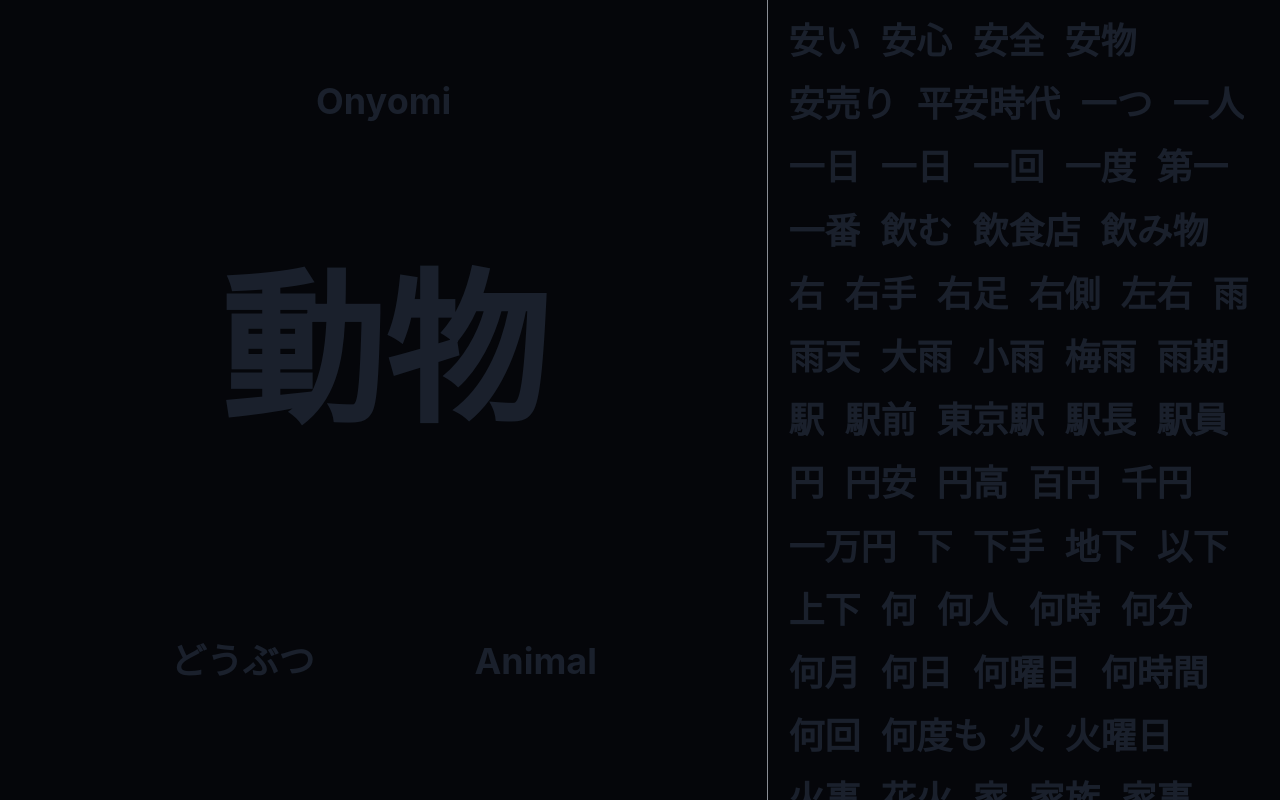
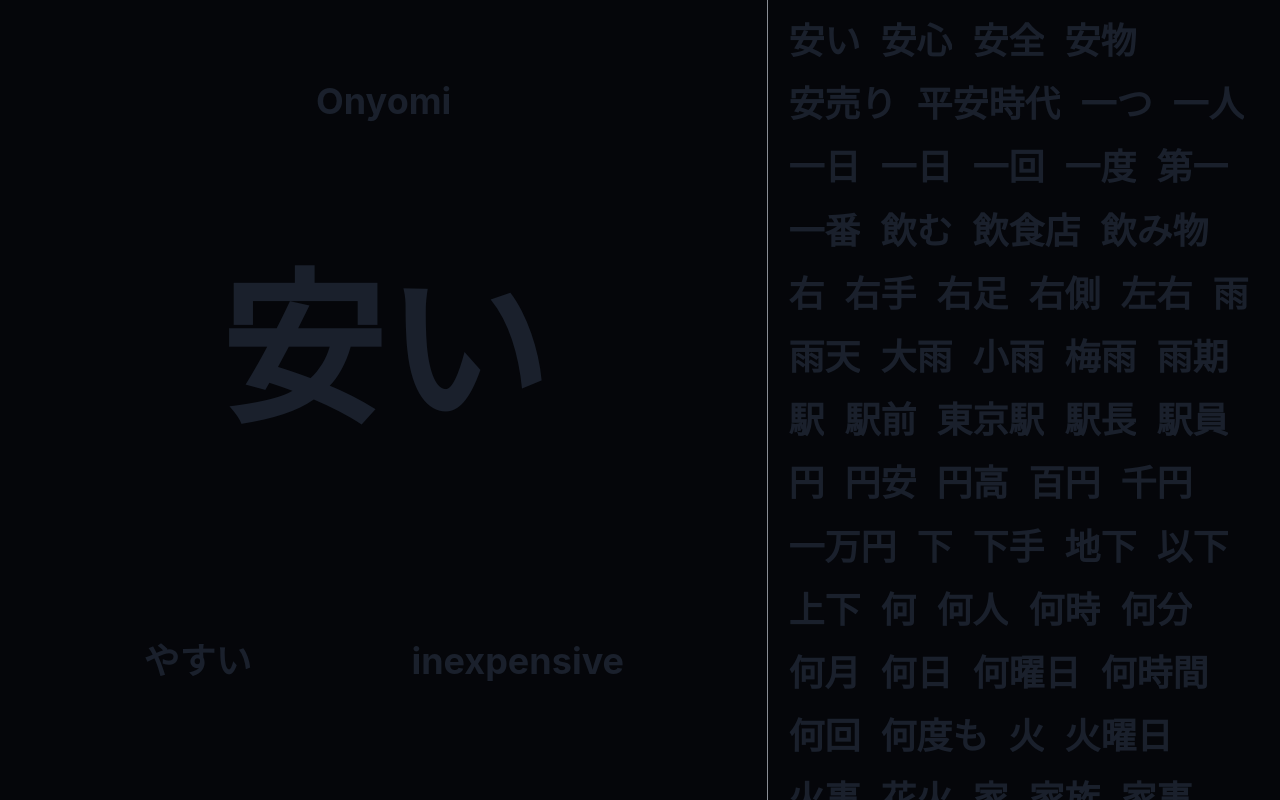
Before and after one commit to balub/Learn-Kanji, a Next.js app: page / in a window 1280 px wide. Built offline with nearby package versions, Linux system fonts and the light colour scheme.

Commit message:
completed context integration

```diff
--- a/components/KanjiListComponent.js
+++ b/components/KanjiListComponent.js
@@ -5,12 +5,12 @@ import KanjiListItem from "./KanjiListItem";
 
 function KanjiListComponent({ data }) {
   return (
-    <Wrap p={5} spacing="20px" justify="start" overflowY="scroll" maxH="100vh" >
+    <Wrap p={5} spacing="20px" justify="start" overflowY="scroll" maxH="100vh">
       {data &&
         data.map((item, index) => {
           return (
             <WrapItem m={20} key={index}>
-              <KanjiListItem kanji={item.kanji} />
+              <KanjiListItem kanji={item.kanji} index={index} />
             </WrapItem>
           );
         })}
--- a/components/KanjiListItem.js
+++ b/components/KanjiListItem.js
@@ -1,10 +1,18 @@
-import React from "react";
+import React, { useContext } from "react";
 import { Box, Heading } from "@chakra-ui/react";
 
+import { KanjiContext } from "../utils/KanjiContext";
+
 function KanjiListItem(props) {
-  const { kanji } = props;
+  const { setSelectedKanji } = useContext(KanjiContext);
+  const { kanji, index } = props;
+
+  const setKanji = () => {
+    setSelectedKanji(index);
+  };
+
   return (
-    <Box textAlign="center">
+    <Box textAlign="center" onClick={setKanji}>
       <Heading as="h1" size="xl" isTruncated>
         {kanji}
       </Heading>
--- a/components/SingleKanjiComponent.js
+++ b/components/SingleKanjiComponent.js
@@ -1,18 +1,22 @@
-import React from "react";
+import React, { useContext } from "react";
 import { Heading, VStack, HStack } from "@chakra-ui/react";
 
+import { KanjiContext } from "../utils/KanjiContext";
+
 function SingleKanjiComponent() {
+  const { kanjiList, selectedKanji } = useContext(KanjiContext);
+
   return (
     <VStack flex="1" spacing={10} align="center">
       <Heading pt="20" size="xl">
         Onyomi
       </Heading>
       <Heading fontSize="164" pt="90">
-        動物
+        {kanjiList[selectedKanji].kanji}
       </Heading>
       <HStack spacing={40} pt="150">
-        <Heading size="xl">どうぶつ</Heading>
-        <Heading size="xl">Animal</Heading>
+        <Heading size="xl">{kanjiList[selectedKanji].hiragana}</Heading>
+        <Heading size="xl">{kanjiList[selectedKanji].meaning}</Heading>
       </HStack>
     </VStack>
   );
--- a/pages/index.js
+++ b/pages/index.js
@@ -1,15 +1,23 @@
 import fs from "fs/promises";
 import path from "path";
 
+import React, { Provider, useState } from "react";
 import styles from "./index.module.css";
 import { Flex, Spacer, Center, Text, Divider, Box } from "@chakra-ui/react";
 
 import SingleKanjiComponent from "../components/SingleKanjiComponent";
 import KanjiListComponent from "../components/KanjiListComponent";
 
+import { KanjiContext } from "../utils/KanjiContext";
+
 export default function Home(props) {
   const { kanjiList } = props;
+  const [selectedKanji, setSelectedKanji] = useState(0);
+
   return (
+    <KanjiContext.Provider
+      value={{ selectedKanji, setSelectedKanji, kanjiList }}
+    >
       <div className={styles.container}>
         <Flex h="100vh">
           <Box w="60%">
@@ -21,6 +29,7 @@ export default function Home(props) {
           </Box>
         </Flex>
       </div>
+    </KanjiContext.Provider>
   );
 }
 
--- /dev/null
+++ b/utils/KanjiContext.js
@@ -0,0 +1,3 @@
+import React from "react";
+
+export const KanjiContext = React.createContext(null);
```
Lines whose indentation alone changed are shown as unchanged.
